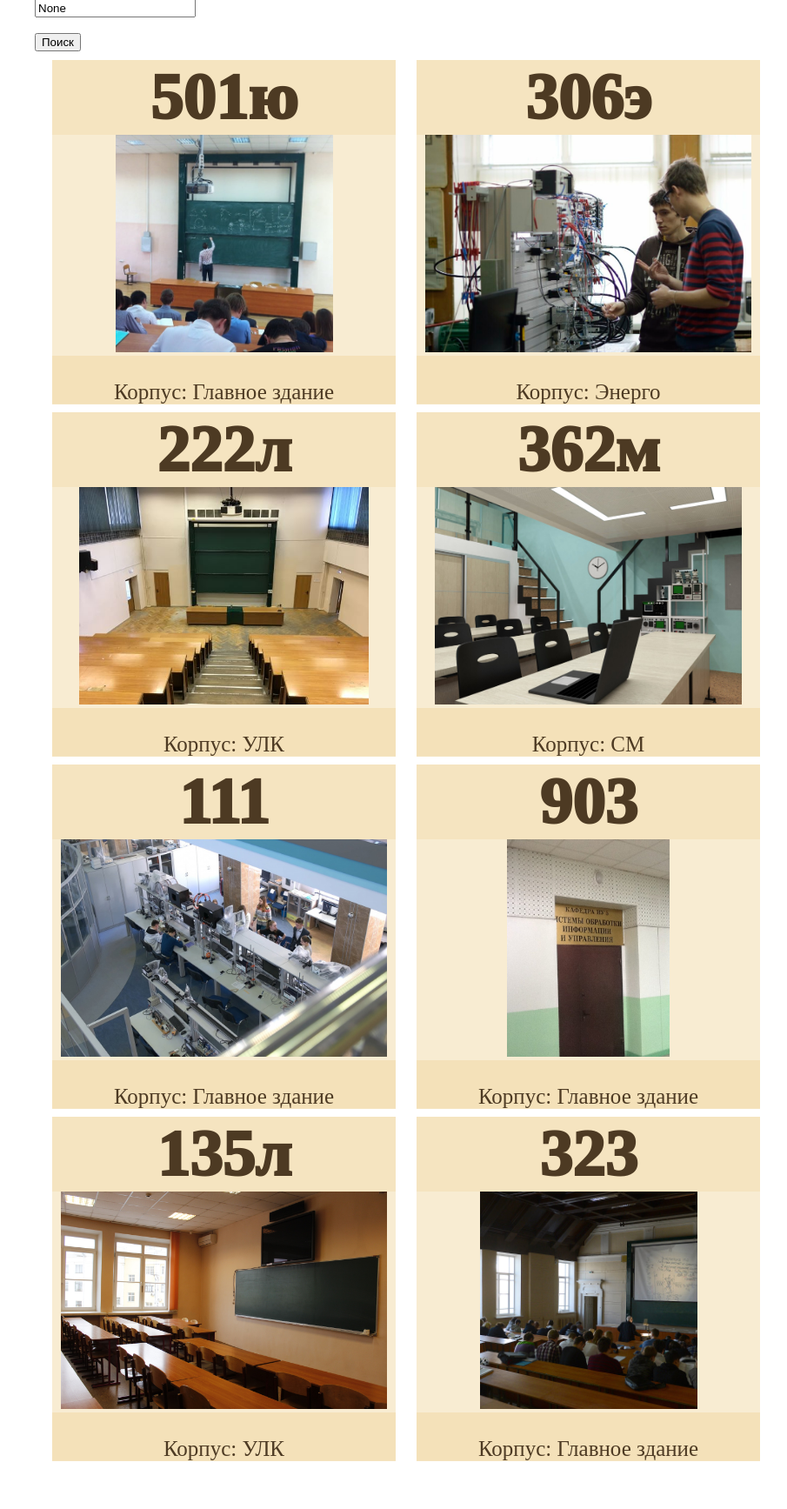
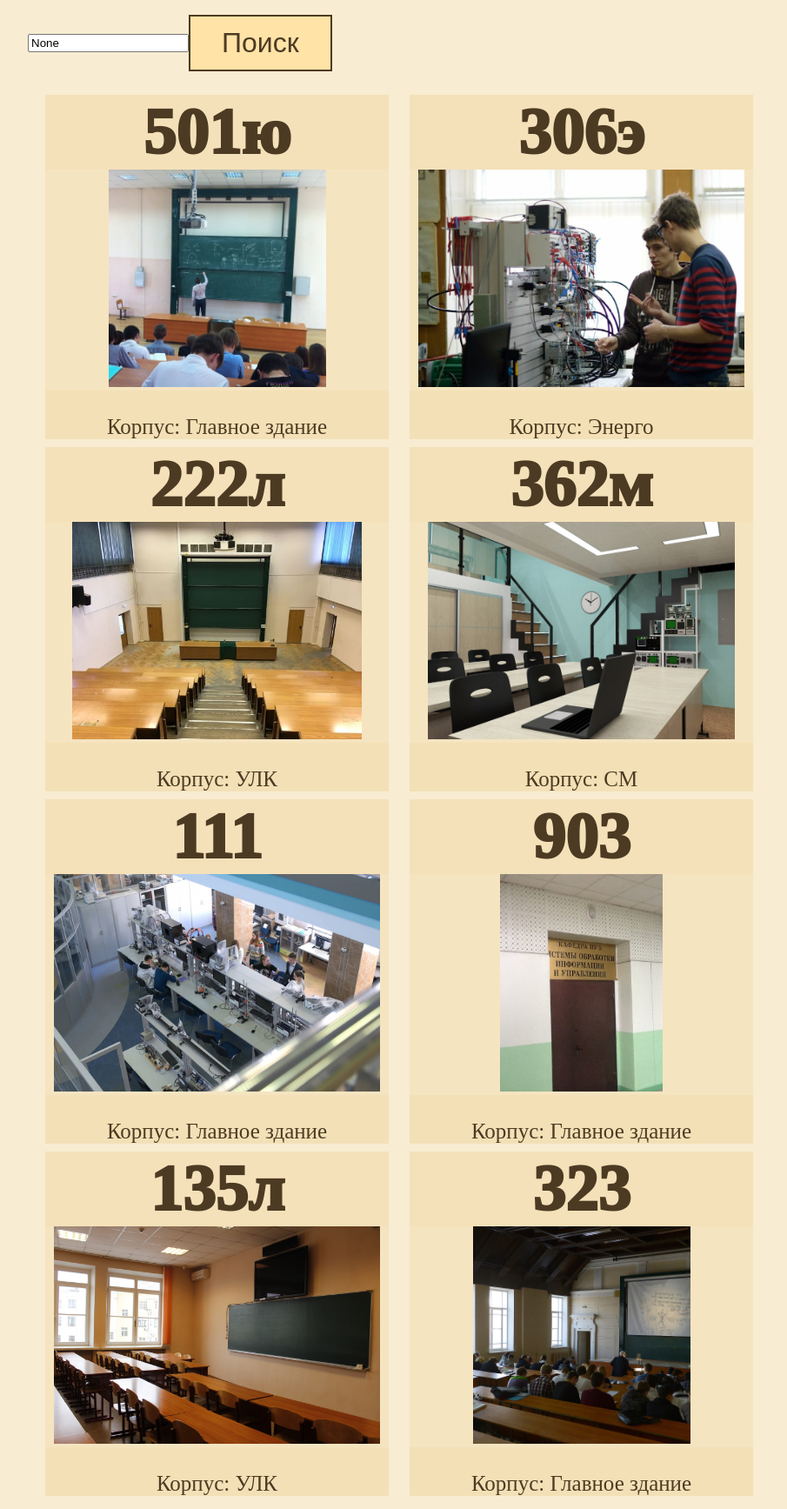
Before and after one commit to nastyakurzanova/University-backend, a Django app: page / in a window 1280 px wide. Shown: the part 317-2052 px from the top of the page at 87% size, without its empty margins (8-913 px from the left). Before the commit the page ends 1997 px from the top, so only its background shows below. Run offline with Django 4.2, Linux system fonts and the light colour scheme.

Commit message:
красивый вид поиска

```diff
--- a/rip_lab1/pythonproject/static/css/examp.css
+++ b/rip_lab1/pythonproject/static/css/examp.css
@@ -49,6 +49,20 @@
     border-radius: 3px;
   }
 
+  .search[type="text"]{
+    padding: 5px;
+    font-size: 20px;
+    background-color: #FFE3A7;
+  }
+
+  .search[type="submit"]{
+    padding: 5px 10px;
+    background-color: #FFE3A7;
+    color:#FFE3A7;
+    border: none;
+    border-radius: 3px;
+  }
+
 a{
   font-size: 75px;
   color: #4D3A23;
@@ -78,3 +92,63 @@ a{
     transition: transform 0.2s ease-in-out;
     background-color: #f4e0b59b;
 }
+
+
+
+
+
+body {
+  background: #f4e0b59b;
+  margin: 0;
+  padding: 0;
+}
+
+.buttons-container {
+  width: 100%;
+  height: 100px;
+  display: flex;
+  align-items: center;
+ /*  justify-content: center; */
+}
+
+button {
+  background: #4D3A23;
+  border: solid 2px #4D3A23;
+  padding: .375em 1.125em;
+  font-size: 1rem;
+}
+
+.button-arounder {
+  font-size: 2rem;
+  background: #FFE3A7;
+  color: #4D3A23;
+
+  box-shadow: 0 0px 0px #4D3A23;
+  border-top-left-radius: 0px;
+  border-top-right-radius: 0px;
+  border-bottom-left-radius: 0px;
+  border-bottom-right-radius: 0px;
+
+  --dur: .15s;
+  --delay: .15s;
+  --radius: 16px;
+
+  transition:
+    border-top-left-radius var(--dur) var(--delay) ease-out,
+    border-top-right-radius var(--dur) calc(var(--delay) * 2) ease-out,
+    border-bottom-right-radius var(--dur) calc(var(--delay) * 3) ease-out,
+    border-bottom-left-radius var(--dur) calc(var(--delay) * 4) ease-out,
+    box-shadow calc(var(--dur) * 4) ease-out,
+    transform calc(var(--dur) * 4) ease-out,
+}
+
+.button-arounder:hover,
+.button-arounder:focus {
+  box-shadow: 0 4px 8px #4D3A23;
+  transform: translateY(-4px);
+  background: #f4e0b59b;
+  border-top-left-radius: var(--radius);
+  border-top-right-radius: var(--radius);
+  border-bottom-left-radius: var(--radius);
+  border-bottom-right-radius: var(--radius);
+}
--- a/rip_lab1/pythonproject/templates/orders.html
+++ b/rip_lab1/pythonproject/templates/orders.html
@@ -8,8 +8,14 @@
     <div class="order-text">Аудитории МГТУ{{ data.id }} <img src="http://fn.bmstu.ru/images/footer_fn.png"/></div>
     <form action="" method="get">
         <!-- {% csrf_token %} -->
-    <input id="text" name="sub" type="text" value="{{data.query}}"><br><br>
-     <input type="submit" value="Поиск" >
+        <div class="buttons-container">
+  <input id="text" name="sub" type="text" value="{{data.query}}"><br><br>
+  <div class="buttons-container">
+    <button class="button-arounder">Поиск</button>
+  </div>
+   <!-- <input type="submit" value="Поиск" >  -->
+    </div>
+
     </form>
 
     {% for order in data.orders %}
--- a/rip_lab1/pythonproject/views.py
+++ b/rip_lab1/pythonproject/views.py
@@ -14,6 +14,7 @@ orders_arr = [
             {'corpus': 'УЛК', 'price': 4000,'info': 'Аудитория для семинаров'},
             {'corpus': 'Главное здание','price': 3000, 'info': 'Аудитория для лекций по физике'},
 ]
+
 
 info_arr =  [
             {'title': '501ю', 'id': 501, 'src': 'image/185.jpg','definition': orders_arr[0]},
```
